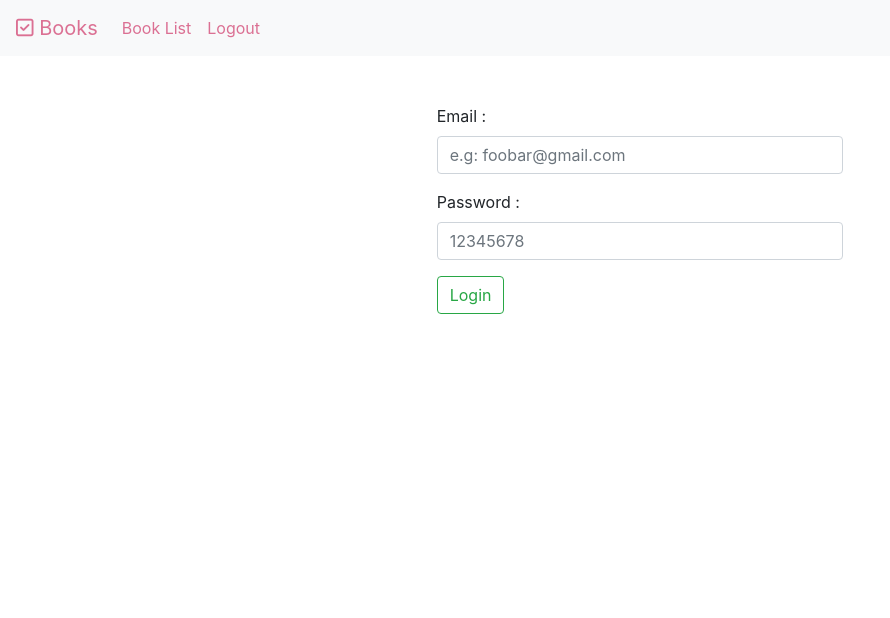
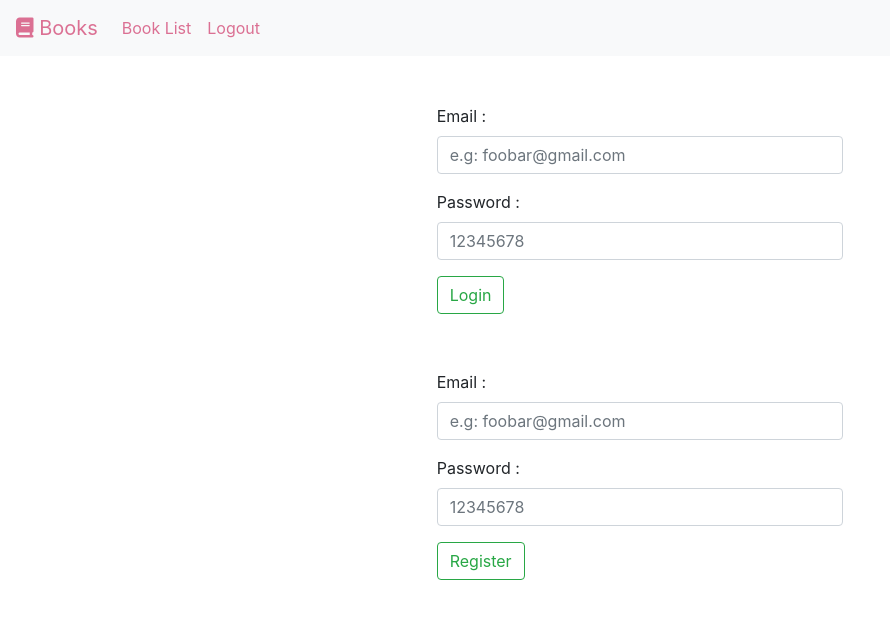
Before and after one commit to ngulanger-but-chill/ReadMe, a plain HTML site: page client/index.html in a window 1280 px wide. Shown: the whole page, without its empty margins (0-890 px from the left). Drawn offline with nearby package versions, Linux system fonts and the light colour scheme.

Commit message:
regis-login

```diff
--- a/client/index.html
+++ b/client/index.html
@@ -18,7 +18,7 @@
 
     <section>
         <nav class="navbar navbar-expand-lg navbar-light bg-light sticky-top" id="navbar-custom">
-            <a class="navbar-brand" href="/"><i class="far fa-check-square"></i> Books</a>
+            <a class="navbar-brand" href="/"><i class="fas fa-book"></i> Books</a>
             <button class="navbar-toggler" type="button" data-toggle="collapse" data-target="#navbarSupportedContent"
                 aria-controls="navbarSupportedContent" aria-expanded="false" aria-label="Toggle navigation">
                 <span class="navbar-toggler-icon"></span>
@@ -53,8 +53,31 @@
                         <input type="password" class="form-control" name="password" id="password" required
                             placeholder="12345678">
                     </div>
+                    <button type="submit" class="btn btn-outline-success mb-2">Login</button>
                     <div class="g-signin2" data-onsuccess="onSignIn"></div>
-                    <button type="submit" class="btn btn-outline-success">Login</button>
+                </form>
+            </div>
+        </div>
+    </section>
+
+    <!-- Register -->
+
+    <section class="register-page">
+        <div class="row justify-content-center mt-5">
+            <div class="col-4">
+                <form onsubmit="register(event)">
+                    <div class="form-group">
+                        <label for="email">Email :</label>
+                        <input type="text" class="form-control" name="email" id="emailRegister"
+                            placeholder="e.g: foobar@gmail.com">
+                    </div>
+                    <div class="form-group">
+                        <label for="password">Password :</label>
+                        <input type="password" class="form-control" name="password" id="passwordRegister" required
+                            placeholder="12345678">
+                    </div>
+                    <button type="submit" class="btn btn-outline-success mb-2">Register</button>
+                    <p id="register-status"></p>
                 </form>
             </div>
         </div>
--- a/client/main.js
+++ b/client/main.js
@@ -2,6 +2,7 @@ let baseUrl = 'http://localhost:3000'
 
 $(document).ready(function () {
     console.log('masuk');
+
 });
 
 function login(event) {
@@ -16,11 +17,38 @@ function login(event) {
         data: { email, password }
     })
         .done((data) => {
-            // console.log(data, '<<<<<<< Hasil console');
+            // console.log(data, '<<<<<<< berhasil login');
             localStorage.setItem('token', data.token);
         })
         .fail(err => {
-            console.log(err, '<<<<<< err');
+            console.log(err.responseJSON.message, '<<<<<< err');
+        })
+        .always(() => {
+            $('#email').val('')
+            $('#password').val('')
+        })
+}
+
+function register(event) {
+    event.preventDefault()
+    let email = $('#emailRegister').val()
+    let password = $('#passwordRegister').val()
+    console.log(email, password, '<<<<<< tes');
+
+    $.ajax({
+        method: 'post',
+        url: baseUrl + '/users/register',
+        data: { email, password }
+    })
+        .done((data) => {
+            $('#register-status').text('Successfully register ^^')
+        })
+        .fail(err => {
+            $('#register-status').text(err.responseJSON.message)
+        })
+        .always(() => {
+            $('#email').val('')
+            $('#password').val('')
         })
 }
 
```
Also changed, not shown: 1 other file.
